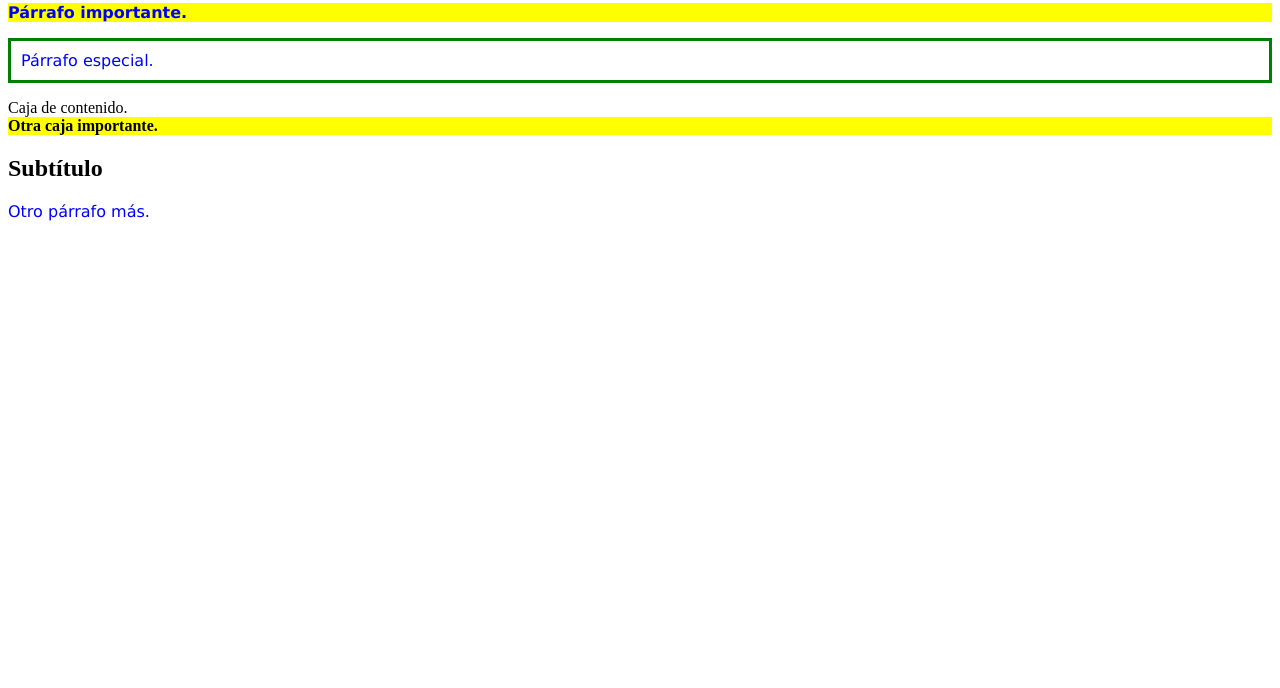
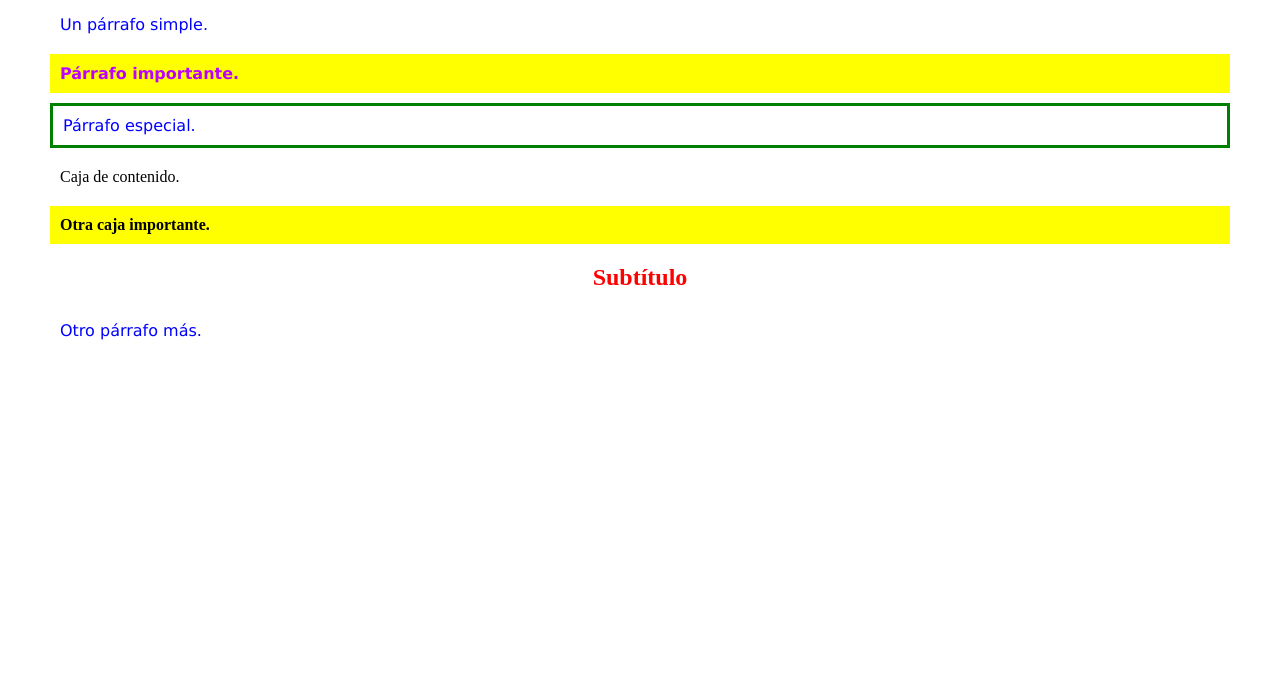
Before and after one commit to mceciliabasti/Actividad1CSS_Apellido, a plain HTML site: page index.html in a window 1280 px wide. Shown: the part 112-800 px from the top of the page. Drawn offline with Linux system fonts and the light colour scheme.

Commit message:
modifiqué todo

```diff
--- a/style.css
+++ b/style.css
@@ -25,15 +25,18 @@
 /* 4. Establece un margen exterior de 10 píxeles y un margen interior de 5 píxeles para
 todos los elementos de la página. */
 
- { COMPLETAR: COMPLETAR; COMPLETAR: COMPLETAR; }
+* {
+    margin: 10px;
+    padding: 10px; }
 
 /* 5. Haz que los encabezados <h1> y <h2> tengan el mismo estilo: color rojo y texto
 centrado. */
 
-COMPLETAR, COMPLETAR { COMPLETAR: COMPLETAR; text-align:
-center; }
+h1, h2 {
+    color: red;
+    text-align: center; }
 
 /* 6. Cambia el color del texto a morado solo para los párrafos (<p>) que tengan la clase
 importante. */
 
-COMEPLTAR.COMPLETAR { color: #BC00FF; }
+p.importante { color: #BC00FF; }
```
